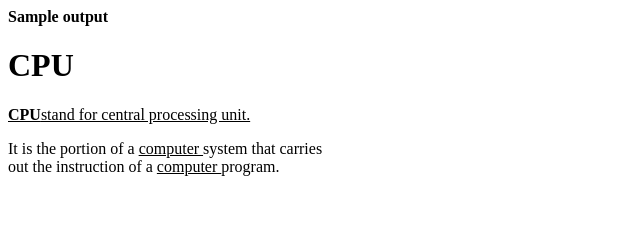
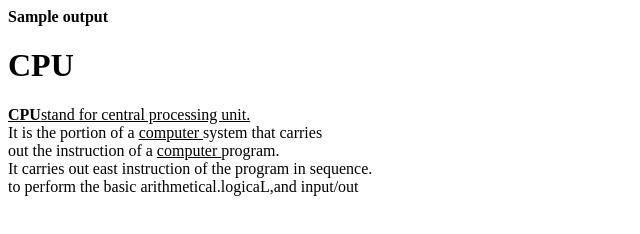
Before and after one commit to iamneo-production/ddcfeaafdffadaeccdfffebaeceaec, a website: page public/index.html in a window 1280 px wide. Shown: the whole page, without its empty margins (0-640 px from the left). Drawn offline with Linux system fonts and the light colour scheme.

Commit message:
Backup Commit

```diff
--- a/public/index.html
+++ b/public/index.html
@@ -1,7 +1,11 @@
-<himl>
+<html>
     <body>
         <p><b> Sample output </b></p>
         <h1>CPU</h1>
-        <p><u><b>CPU</b>stand for central processing unit.</u><br></p>
+        <p><u><b>CPU</b>stand for central processing unit.</u><br>
         It is the portion of a <u>computer </u>system that carries<br>
         out the instruction of a <u>computer </u>program.<br>
+         It carries out east instruction of the program in sequence.<br>
+         to perform the basic arithmetical.logicaL,and input/out
+
+        </p>
```
